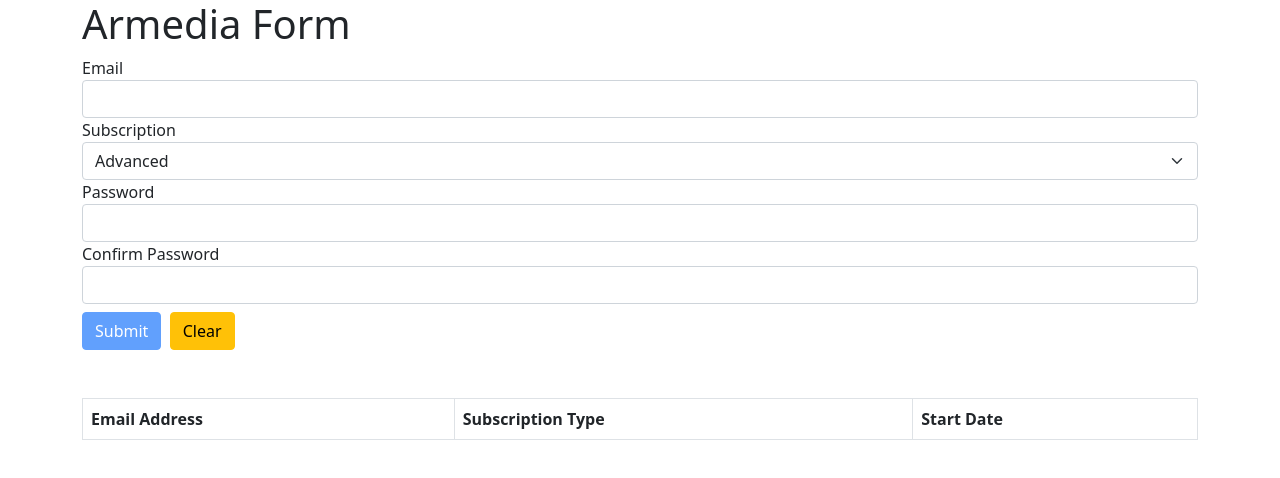
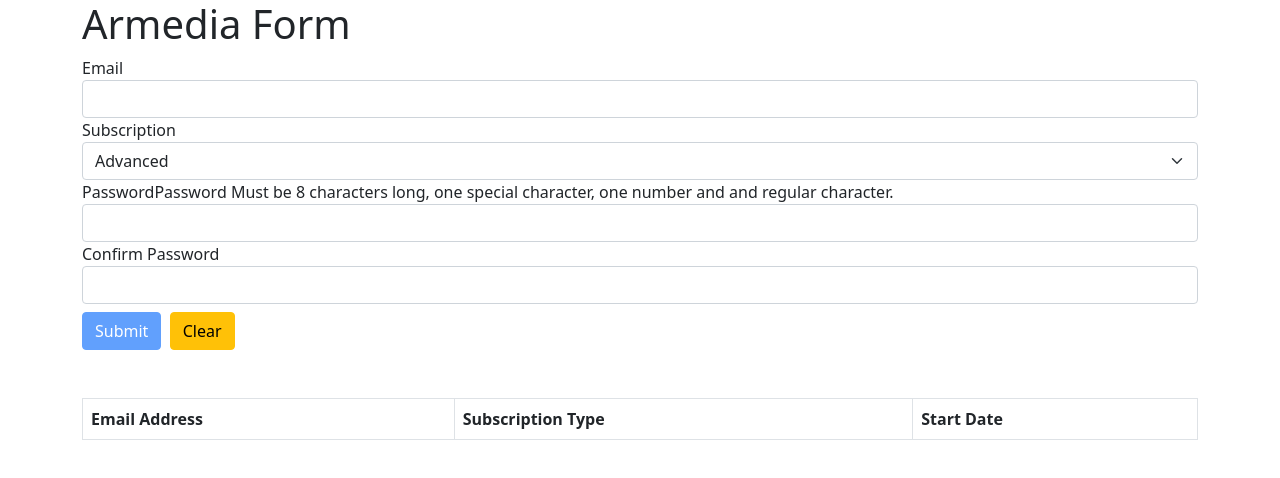
Before and after one commit to josedguti/armediaform, an Angular app: page / in a window 1280 px wide. Shown: the top 478 px of the page. Built offline with nearby package versions, Linux system fonts and the light colour scheme.

Commit message:
more intuitive password label

```diff
--- a/src/app/app.component.html
+++ b/src/app/app.component.html
@@ -10,7 +10,7 @@
     </div>
     <div *ngIf="f.password.touched && f.password.invalid && f.password.dirty" class="alert alert-danger mt-1">
         <div *ngIf="f.password.errors.required">Password is required.</div>
-        <div *ngIf="f.password.errors.pattern">Password is not valid.</div>
+        <div *ngIf="f.password.errors.pattern">Password Must be 8 characters long, one special character, one number and and regular character.</div>
     </div>
     <div *ngIf="f.confirm_password.touched && f.confirm_password.invalid && f.confirm_password.dirty" class="alert alert-danger mt-1">
         <div *ngIf="f.confirm_password.errors.required">Confirm Password is required.</div>
@@ -54,6 +54,7 @@
 
       <div class="form-group">
           <label for="password">Password</label>
+          <label>Password Must be 8 characters long, one special character, one number and and regular character.</label>
           <input
               formControlName="password"
               id="password"
@@ -64,7 +65,7 @@
               >
           <div *ngIf="f.password.touched && f.password.invalid && f.password.dirty" class="alert alert-danger mt-1">
               <div *ngIf="f.password.errors.required">Password is required.</div>
-              <div *ngIf="f.password.errors.pattern">Password is not valid.</div>
+              <div *ngIf="f.password.errors.pattern">Password Must be 8 characters long, one special character, one number and and regular character.</div>
           </div>
       </div>
 
--- a/src/app/app.module.ts
+++ b/src/app/app.module.ts
@@ -4,10 +4,12 @@ import { ReactiveFormsModule, FormsModule } from '@angular/forms';
 
 import { AppComponent } from './app.component';
 import { HttpClient, HttpClientModule } from '@angular/common/http';
+import { TestComponent } from './test/test.component';
 
 @NgModule({
   declarations: [
-    AppComponent
+    AppComponent,
+    TestComponent
   ],
   imports: [
     BrowserModule,
--- /dev/null
+++ b/src/app/test/test.component.html
@@ -0,0 +1 @@
+<p>test works!</p>
--- /dev/null
+++ b/src/app/test/test.component.ts
@@ -0,0 +1,18 @@
+import { Component, OnInit } from '@angular/core';
+
+@Component({
+  selector: 'app-test',
+  templateUrl: './test.component.html',
+  styleUrls: ['./test.component.css']
+})
+export class TestComponent implements OnInit {
+
+
+  componentTest = 'usertest'
+
+  constructor() { }
+
+  ngOnInit(): void {
+  }
+
+}
```
Also changed, not shown: src/app/app.component.ts (line endings or trailing spaces), src/app/test/test.component.css (added), 2 other files (tests, documents, lock files or other folders).
